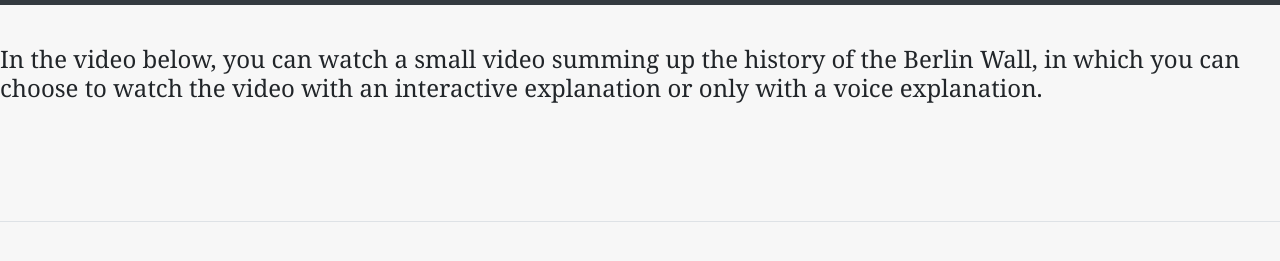
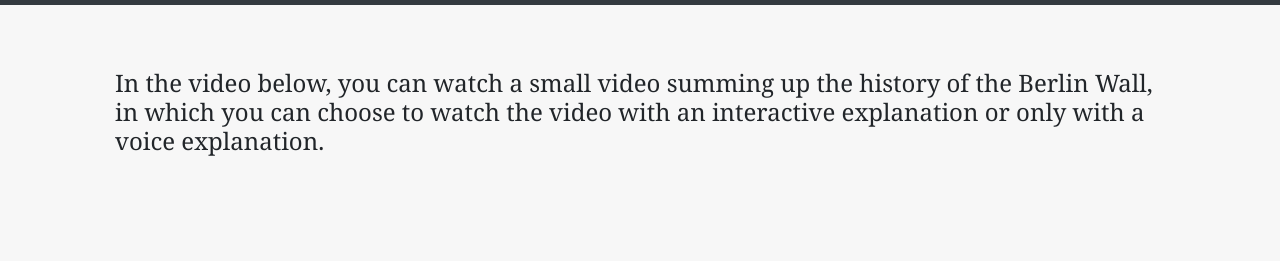
Before and after one commit to ines96/berlin-wall, a plain HTML site: page video-text.html in a window 1280 px wide. Shown: the part 51-312 px from the top of the page. Drawn offline with nearby package versions, Linux system fonts and the light colour scheme.

Commit message:
v1.8.2.2

```diff
--- a/video-text.html
+++ b/video-text.html
@@ -67,8 +67,10 @@
 
     <br>
     <br>
-
-    <div>
+    <section class="section-posts py-3 py-md-4">
+      <div class="container">
+        <div class="col mx-auto">
+          <div class="col-md blog-main">
       <h4>
         In the video below, you can watch a small video summing up the history
         of the Berlin Wall, in which you can choose to watch the video with an
@@ -79,10 +81,13 @@
         <br>
       </h4>
       <h3 class="pb-4 mb-4 font-italic border-bottom"></h3>
+
+
+      <div class="videoDiv"></div>
+
+      </div>
+     </div>
     </div>
-
-    <div class="videoDiv"></div>
-
     <script
       src="https://code.jquery.com/jquery-3.5.1.min.js"
       crossorigin="anonymous"
```
